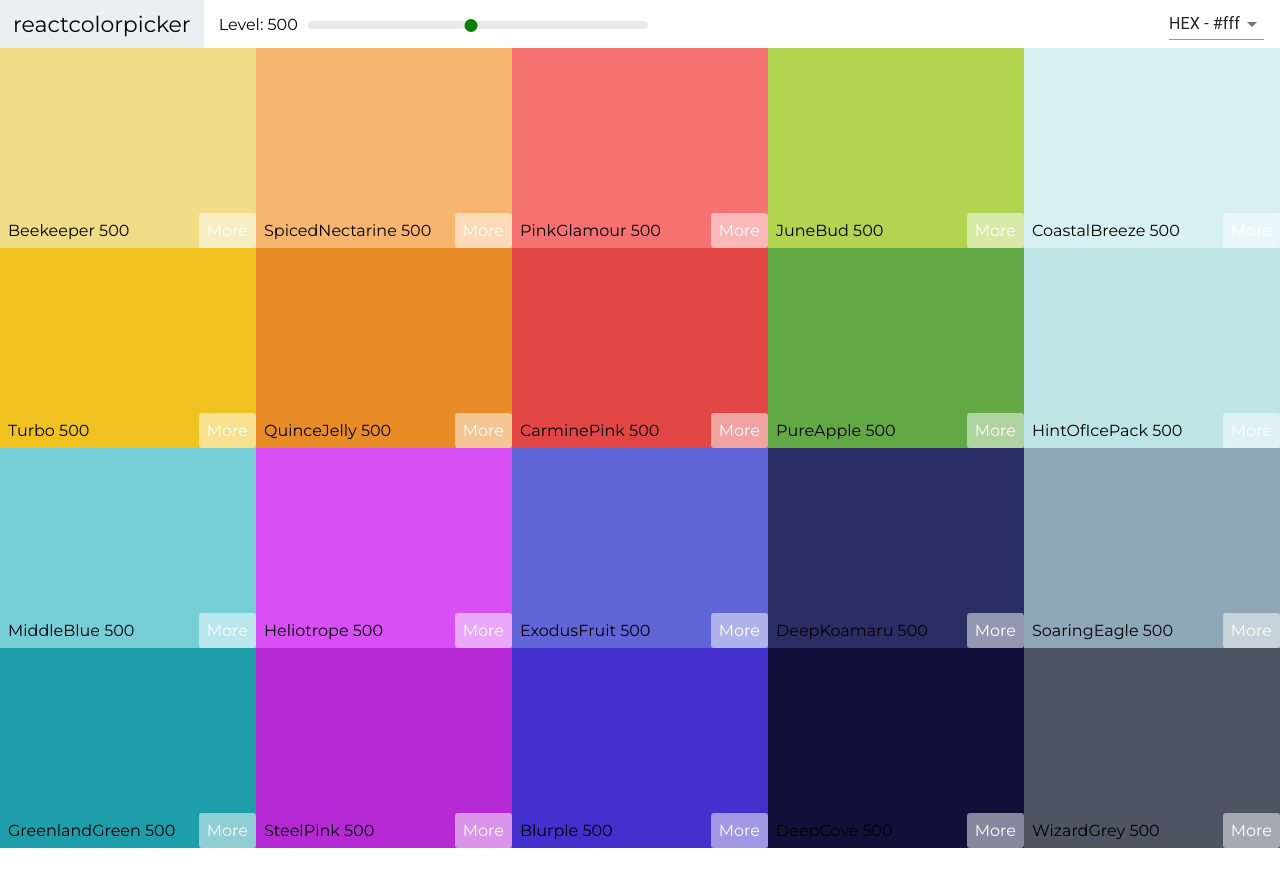
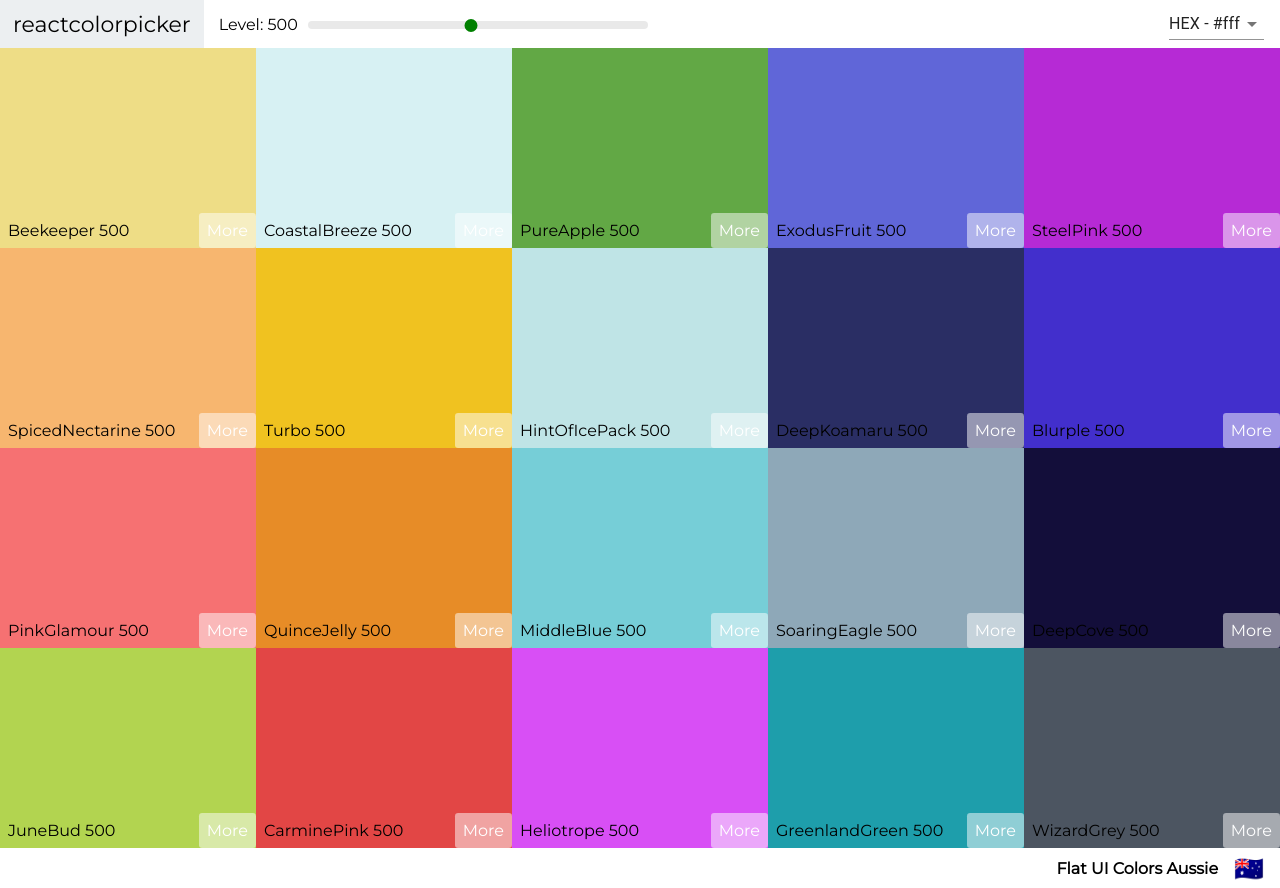
Before and after one commit to Arghun-dev/Color-App, a React (Create React App) app in the folder colorapp/: page / in a window 1280 px wide. Before the commit the page ends 848 px from the top, so only its background shows below. Built offline with nearby package versions, Linux system fonts and the light colour scheme.

Commit message:
Add Palette footer

```diff
--- a/colorapp/src/Palette.css
+++ b/colorapp/src/Palette.css
@@ -3,4 +3,19 @@
     height: 100vh;
     display: flex;
     flex-wrap: wrap;
+    flex-direction: column;
 }
+
+.palette-footer {
+    background-color: white;
+    height: 5vh;
+    display: flex;
+    justify-content: flex-end;
+    align-items: center;
+    font-weight: bold;
+}
+
+.emoji {
+    font-size: 1.5rem;
+    margin: 0 1rem;
+}
--- a/colorapp/src/Palette.js
+++ b/colorapp/src/Palette.js
@@ -26,12 +26,13 @@
         this.setState({format: val})
     }
     render() {
-        const { colors } = this.props.palette;
+        const { colors, paletteName, emoji } = this.props.palette;
         const { level, format } = this.state;
         const colorBoxes = colors[level].map(color => (
             <ColorBox
                 name={color.name}
                 color={color[format]}
+                key={color.id}
             />
         ))
         return (
@@ -41,11 +42,14 @@
                     changeLevel={this.changeLevel}
                     changeFormat={this.changeFormat}
                 />
-                {/* Navbar goes here */}
+
                 <div className='Palette-colors'>
                     {colorBoxes}
                 </div>
-                {/* footer goes here */}
+                <div className='palette-footer'>
+                    {paletteName}
+                    <span className='emoji'>{emoji}</span>
+                </div>
             </div>
         )
     }
```
